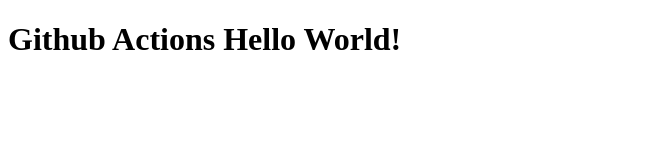
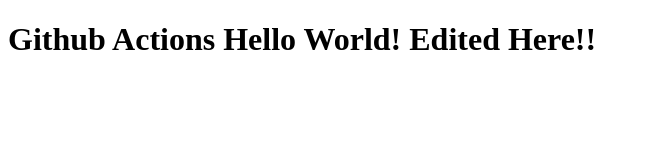
Before and after one commit to Bgdn-fstack/github_actions, a plain HTML site: page index.html in a window 1280 px wide. Shown: the whole page, without its empty margins (0-648 px from the left). Drawn offline with Linux system fonts and the light colour scheme.

Commit message:
Sixth Flow Test

```diff
--- a/index.html
+++ b/index.html
@@ -6,6 +6,6 @@
     <title>Github Actions Dev Branch Here!!!</title>
 </head>
 <body>
-    <h1>Github Actions Hello World!</h1>
+    <h1>Github Actions Hello World! Edited Here!!</h1>
 </body>
 </html>
```
